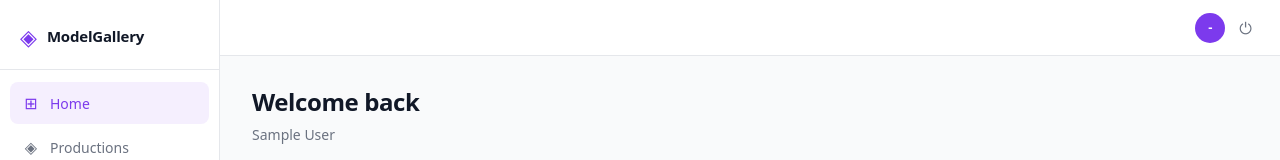
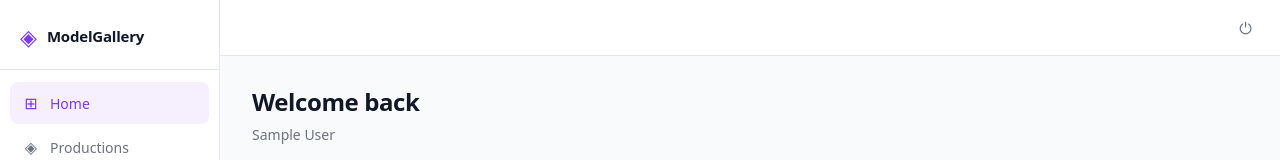
Before and after one commit to FrancoMendo/dashboard-model-gallery, a React (Vite) app: page / in a window 1280 px wide. Shown: the top 160 px of the page. Built offline with nearby package versions, Linux system fonts and the light colour scheme; sample sign-in values are in the browser's storage.

Commit message:
fix logout

```diff
--- a/src/components/Layout.tsx
+++ b/src/components/Layout.tsx
@@ -54,7 +54,6 @@ export default function Layout() {
             <span className="brand-name">ModelGallery</span>
           </div>
           <div className="topbar-actions">
-            <div className="user-avatar topbar-avatar">{user?.[0]?.toUpperCase() || "-"}</div>
             <button className="logout-btn" onClick={logout} title="Logout">⏻</button>
           </div>
         </header>
```
